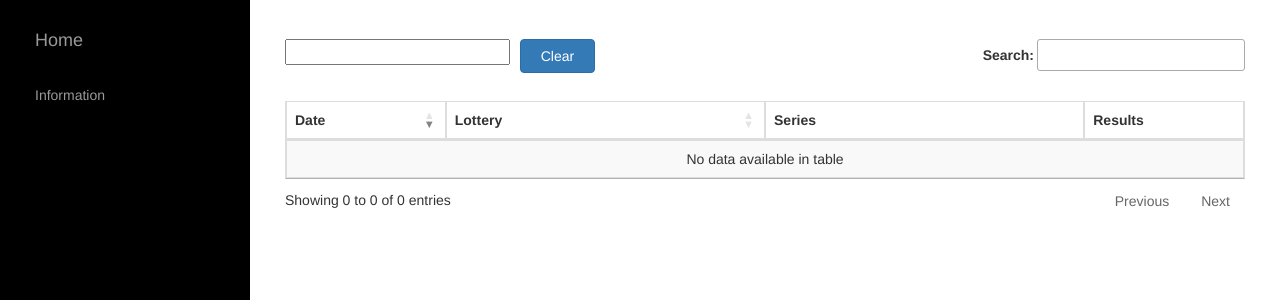
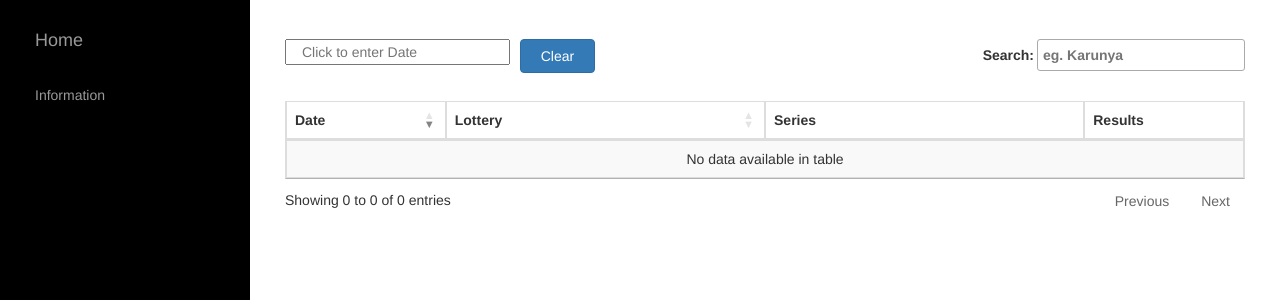
Before and after one commit to SteveEmmanuel/KeralaStateLotteriesResult, a Flask app: page / in a window 1280 px wide. Shown: the part 51-351 px from the top of the page. Run offline with Flask 2, Linux system fonts and the light colour scheme; data that the repository does not hold is empty; some libraries are stand-ins or nearby versions.

Commit message:
added placeholders for search and datepicker

```diff
--- a/templates/index.html
+++ b/templates/index.html
@@ -25,6 +25,7 @@ $( document ).ready(function() {
 
     $('#lotteries').DataTable( {
         "dom": "<'toolbar'>frtip ",
+        "language": {searchPlaceholder: "eg. Karunya"},
         "length": '10',
         "bSearchable":true,
         "order": [[ 0, "desc" ]],
@@ -42,7 +43,7 @@ $( document ).ready(function() {
 ]
 
     } );
-    $(".toolbar").html('<div class="row col-md-6"><input type="buttons" class="datePicker col-sm-6 margin10" readonly></input><button type="button" id="clearDate" class="btn btn-primary col-sm-2">Clear</button></div>');
+    $(".toolbar").html('<div class="row col-md-6"><input type="buttons" class="datePicker col-sm-6 margin10" placeholder="Click to enter Date" readonly></input><button type="button" id="clearDate" class="btn btn-primary col-sm-2">Clear</button></div>');
     $('.datePicker').datepicker({
             format: 'dd/mm/yyyy',
         });
```
